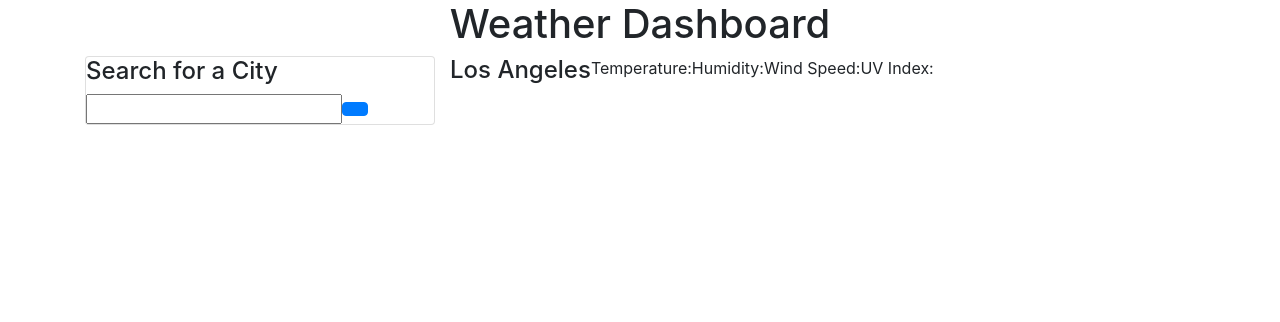
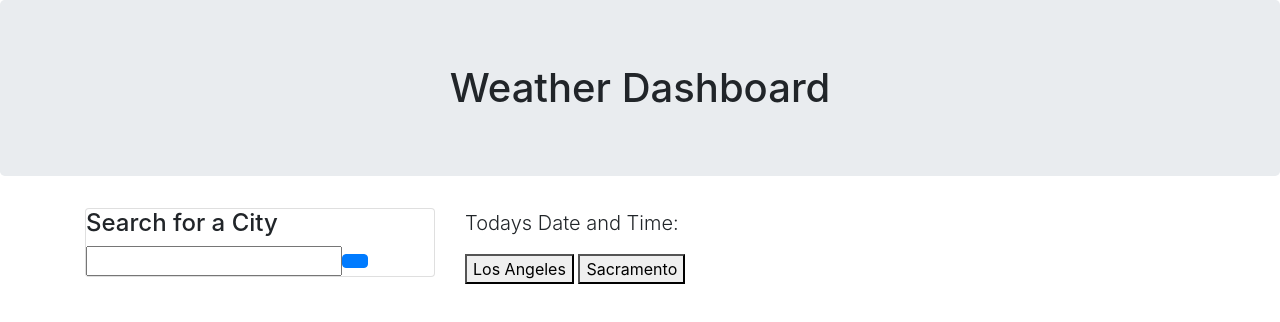
Before and after one commit to Narmstrongv/weather-dashboard-challenge6, a plain HTML site: page index.html in a window 1280 px wide. Drawn offline with nearby package versions, Linux system fonts and the light colour scheme; no server answers.

Commit message:
added html/script

```diff
--- a/assets/script.js
+++ b/assets/script.js
@@ -22,10 +22,34 @@ var APIKey = "066b07abfaddb8582d123cb46ddd5a1f";
 // .then(x => x.text())
 // .then(y => document.getElementById("demo").innerHTML = y);
 
-fetch('https://api.openweathermap.org/data/2.5/weather?lat=34&lon=118&appid=' + APIKey)
+
+var loc = document.querySelectorAll('.location');
+
+// place json in variable
+
+// place said variable inner html
+
+
+for(var i =0; i < loc.length; i++) {
+    loc[i].addEventListener('click', function(e){
+        console.log(e.target.getAttribute('value'));
+        getWeather(e.target.getAttribute('value'));
+    })
+}
+
+function getWeather(location) {
+    fetch('https://api.openweathermap.org/data/2.5/weather?appid=' + APIKey + '&q=' + location)
     .then(response => {
         return response.json();
     })
     .then(data => {
         console.log(data);
     });
+}
+
+//
+
+
+//Date and Time
+//var dateTime = new Date();
+//document.getElementById('currentDay').innerHTML = dateTime;
--- a/index.html
+++ b/index.html
@@ -12,7 +12,7 @@
 </head>
 <body>
     <header>
-       <h1 class="text-center">Weather Dashboard</h1>
+       <h1 class="jumbotron text-center">Weather Dashboard</h1>
     </header>
 
     <div class="container">
@@ -33,14 +33,12 @@
 
             <!-- todays weather box -->
             <div class="col-lg-8">
-                <div class="row" id="todays-weather">
-                    <h4>Los Angeles</h4>
-                    <p>Temperature:</p>
-                    <p>Humidity:</p>
-                    <p>Wind Speed:</p>
-                    <p>UV Index:</p>
+                <p class="lead">Todays Date and Time:</p>
+                <p class="lead" id="currentDay"></p>
+                <button class="location" value="Los Angeles">Los Angeles</button>
+                <button class="location" value="Sacramento">Sacramento</button>
+                <div class="row" id="todays-weather"></div>
 
-                </div>
             </div>
 
 
```
